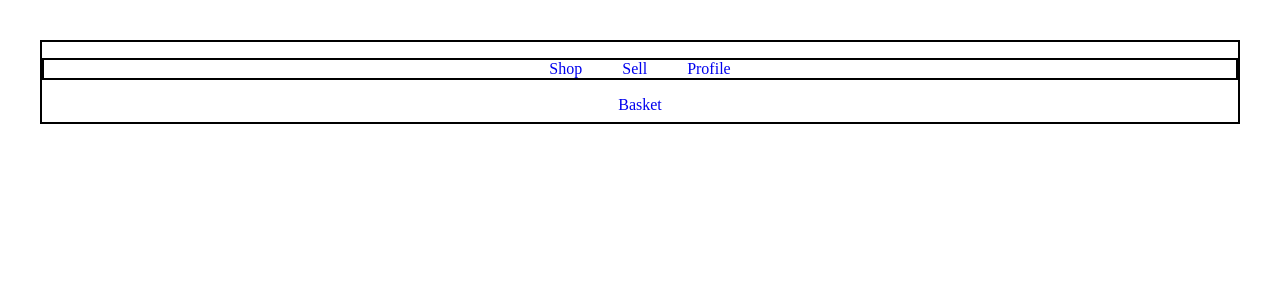
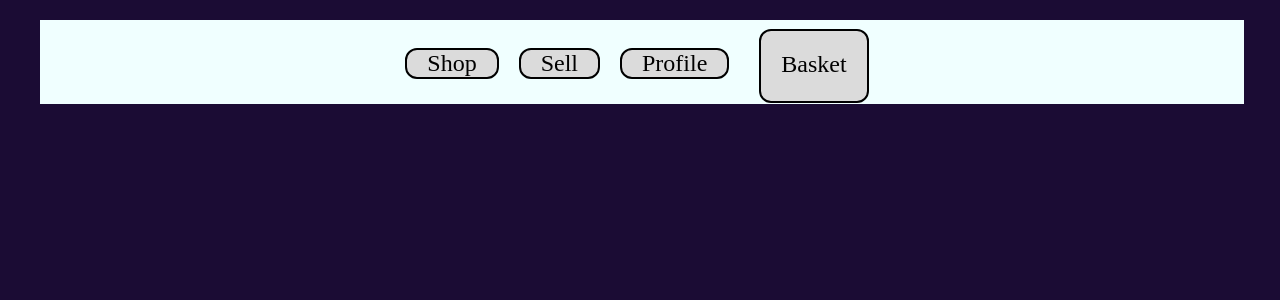
Before and after one commit to JakeCH03/Shopping-App-Project, a React (Vite) app: page / in a window 1280 px wide. Shown: the top 300 px of the page. Built offline with nearby package versions, Linux system fonts and the light colour scheme.

Commit message:
more styling

```diff
--- a/src/App.css
+++ b/src/App.css
@@ -1,5 +1,5 @@
 #root {
-  max-width: 1280px;
+  max-width: 1920px;
   margin: 0 auto;
   padding: 2rem;
   text-align: center;
--- a/src/Components/Header/Basket/Basket.css
+++ b/src/Components/Header/Basket/Basket.css
@@ -0,0 +1,18 @@
+.basket-link {
+  text-decoration: none;
+  position: relative;
+  top: 7px;
+  padding: 20px;
+  color: black;
+  font-size: 24px;
+  border: 2px solid black;
+  margin-right: 20px;
+  border-radius: 12px;
+  background-color: rgb(219, 219, 219);
+  height: 30px;
+}
+
+.basket-link:hover {
+    cursor: pointer;
+    background-color: white;
+}
--- a/src/Components/Header/Basket/Basket.jsx
+++ b/src/Components/Header/Basket/Basket.jsx
@@ -1,8 +1,12 @@
 import { Link } from "react-router-dom";
-// import basketImg from "../../../assets/cart-38-xl.png";
+import "./Basket.css";
 
 const Basket = () => {
-  return <Link className="link" to={"/basket"}>Basket</Link>;
+  return (
+    <Link className="basket-link" to={"/basket"}>
+      Basket
+    </Link>
+  );
 };
 
 export default Basket;
--- a/src/Components/Header/Header.css
+++ b/src/Components/Header/Header.css
@@ -1,4 +1,11 @@
 .header {
-  border: 2px solid black;
+  border: 2px solid azure;
+  background-color: azure;
   height: 10vh;
+  width: 100%;
+  display: flex;
+  flex-wrap: wrap;
+  justify-content: center;
+  position: relative;
+  top: -20px;
 }
--- a/src/Components/Header/Header.jsx
+++ b/src/Components/Header/Header.jsx
@@ -6,7 +6,7 @@ const Header = () => {
   return (
     <header className="header">
       <NavBar />
-      <Basket />
+      <Basket className="basket"/>
     </header>
   );
 };
--- a/src/Components/Header/NavBar/NavBar.css
+++ b/src/Components/Header/NavBar/NavBar.css
@@ -1,11 +1,12 @@
 .link {
   text-decoration: none;
   padding: 20px;
+  color: black;
+  font-size: 24px;
 }
 
 .link-list {
-  padding: 0px;
-  border: 2px solid black;
+  padding: 10px;
   list-style-type: none;
 }
 
@@ -13,4 +14,12 @@ li {
   display: inline-block;
   width: auto;
   list-style: outside none none;
+  border: 2px solid black;
+  margin-right: 20px;
+  border-radius: 12px;
+  background-color: rgb(219, 219, 219);
 }
+
+li:hover {
+  background-color: white;
+}
--- a/src/Components/ShopList/DisplayItemList.css
+++ b/src/Components/ShopList/DisplayItemList.css
@@ -1,5 +1,7 @@
 .all-items {
-    display: flex;
-    flex-wrap: wrap;
-    justify-content: space-evenly;
+  display: flex;
+  flex-wrap: wrap;
+  justify-content: space-evenly;
+  max-width: 1200px;
+  margin: auto;
 }
--- a/src/Components/ShopList/ItemCard.css
+++ b/src/Components/ShopList/ItemCard.css
@@ -1,12 +1,19 @@
 .item-wrapper {
-    border: 2px solid blue;
+    border: 2px solid rgb(0, 0, 0);
     padding: 5px 5px;
     width: 170px;
     margin-top: 4px;
     margin-bottom: 4px;
-    background-color: rgb(222, 228, 235);
+    margin-right: 4px;
+    margin-left: 4px;
+    background-color: blanchedalmond;
     border-radius: 12px;
-    box-shadow: 0px 0px 8px 2px;
+    /* box-shadow: 0px 0px 8px 2px rgb(61, 61, 61); */
+}
+
+.item-wrapper:hover{
+    background-color: rgb(255, 190, 92);
+    cursor: pointer;
 }
 
 .item-name {
--- a/src/index.css
+++ b/src/index.css
@@ -0,0 +1,4 @@
+body {
+  /* background-color: rgb(12, 12, 51); */
+  background-color: rgb(27, 12, 52);
+}
```
